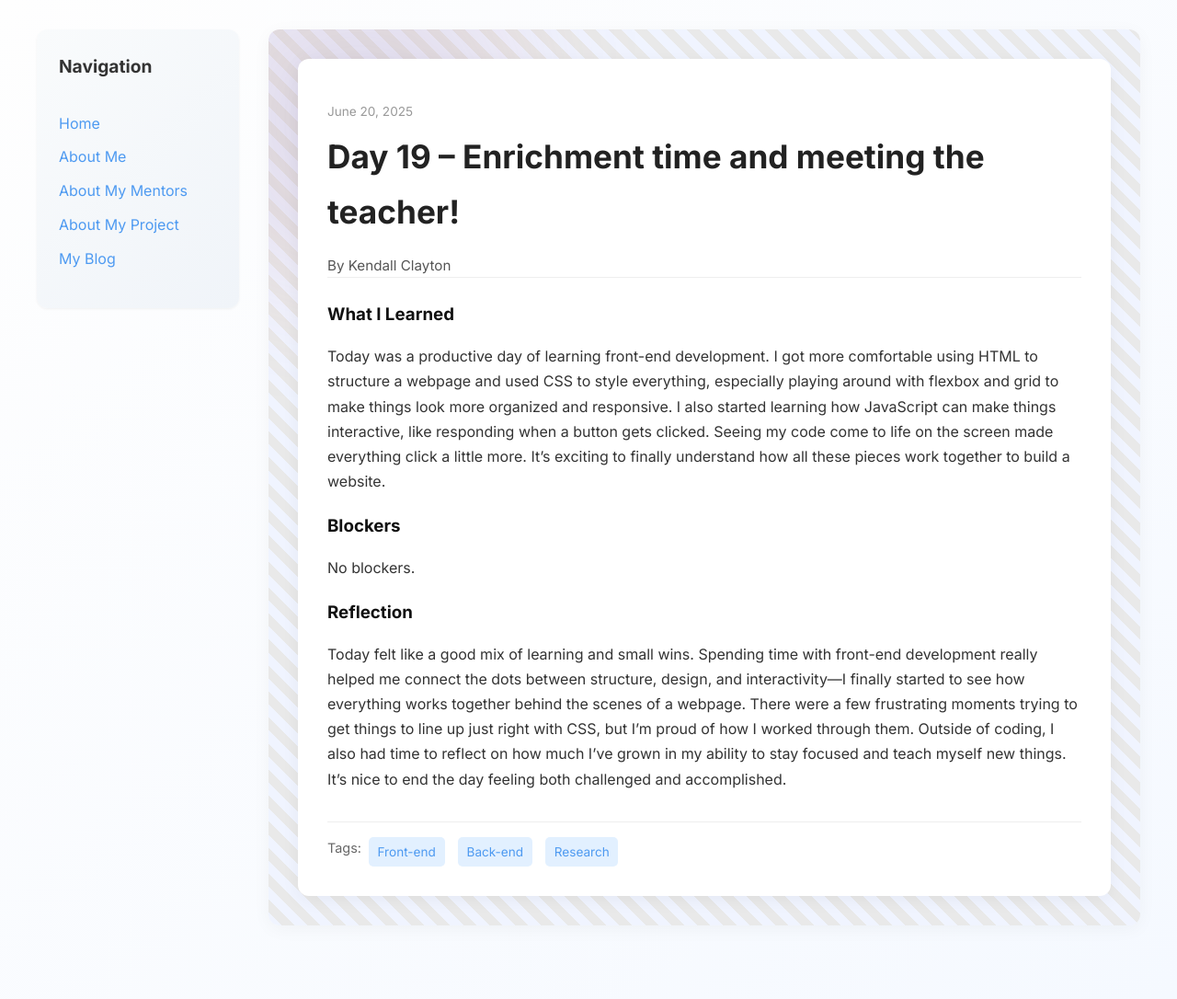
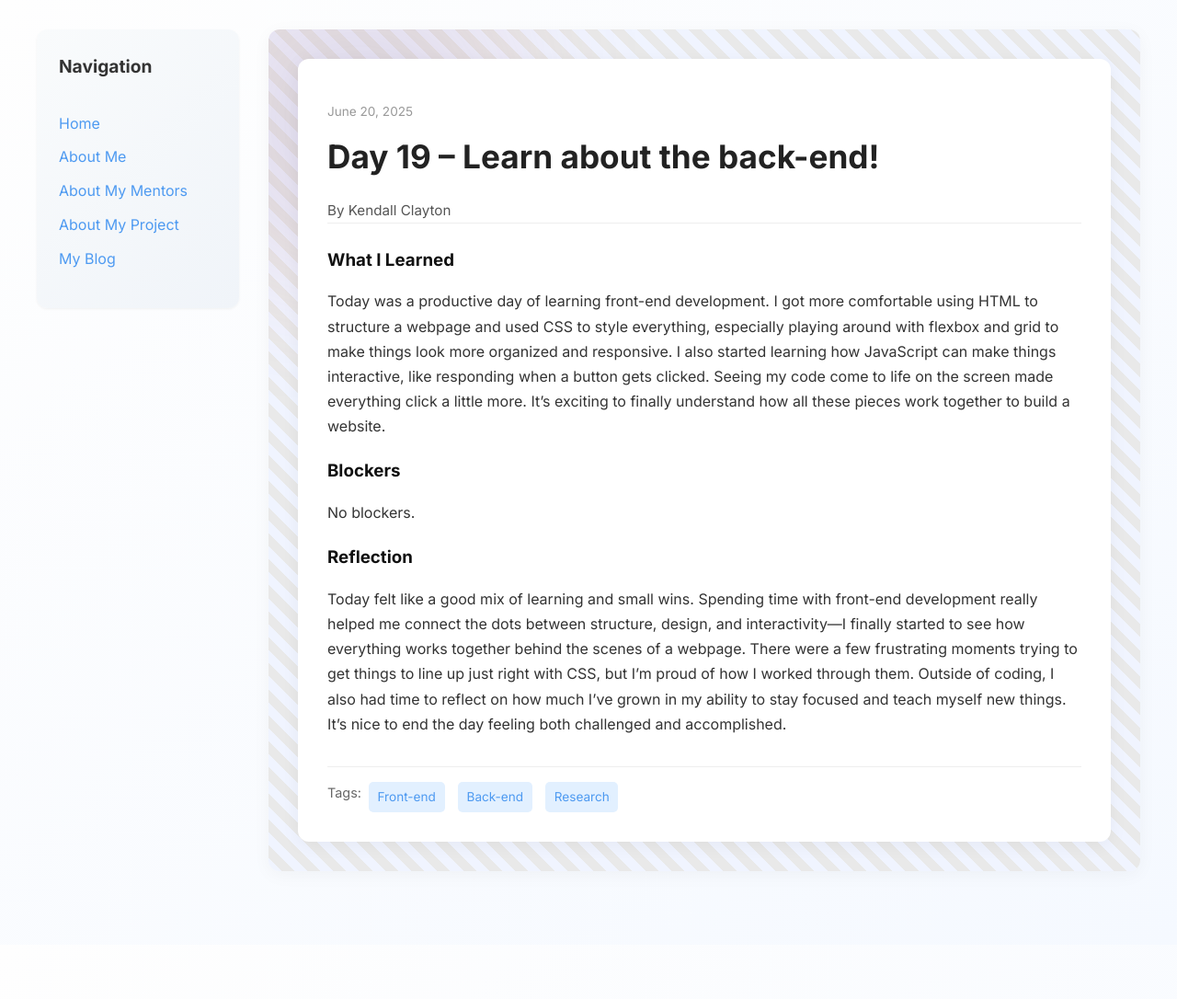
Before and after one commit to kendallzoe/kendallzoe.github.io, a Jekyll site: the page built from _posts/2025-06-20-day-19.md, in a window 1280 px wide. Shown: the whole page at 92% size. Built offline with Jekyll 4.4.1, drawn with Linux system fonts in a browser that asks for light colours; after the commit the page ends 1027 px from its top, so only the background shows below that.

Commit message:
Update 2025-06-20-day-19.md

```diff
--- a/_posts/2025-06-20-day-19.md
+++ b/_posts/2025-06-20-day-19.md
@@ -1,6 +1,6 @@
 ---
 layout: post
-title: "Day 19 – Enrichment time and meeting the teacher!"
+title: "Day 19 – Learn about the back-end!"
 date: 2025-06-20
 author: "Kendall Clayton"
 permalink: /day19.html
```
